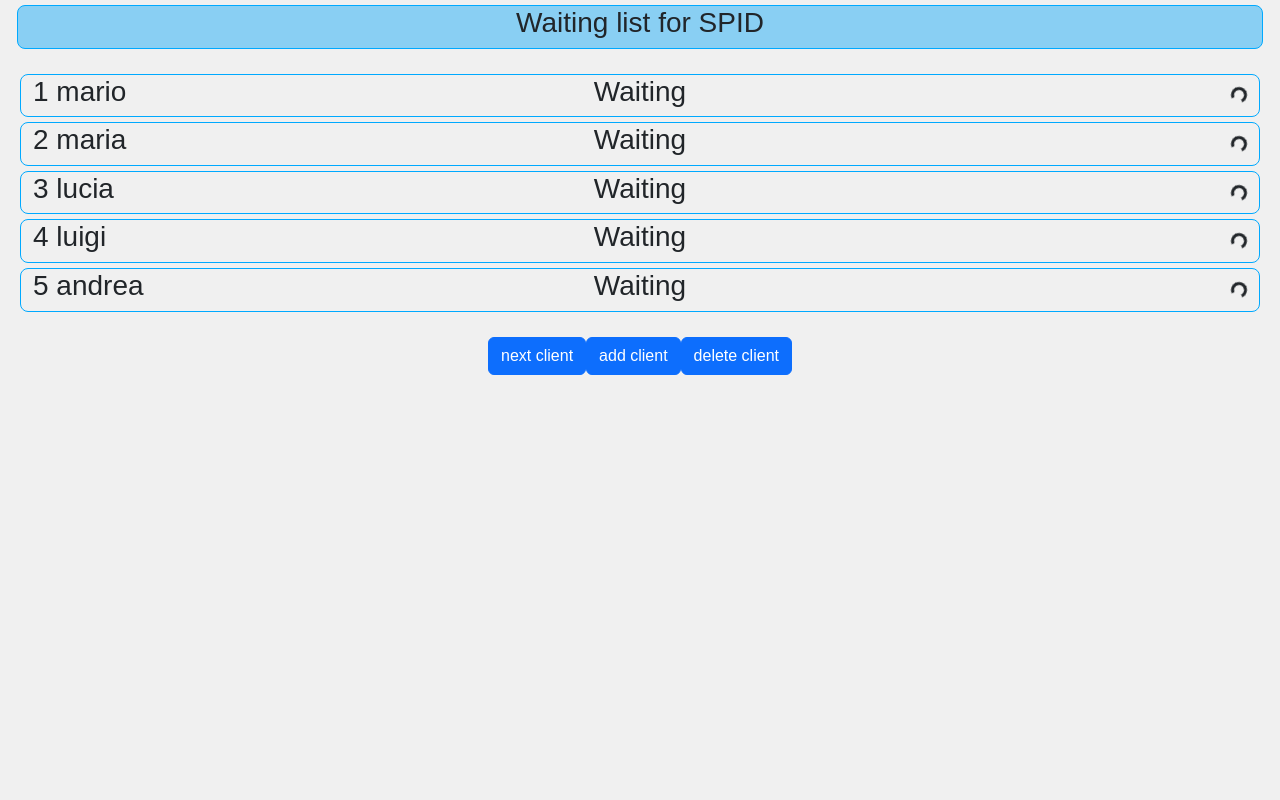
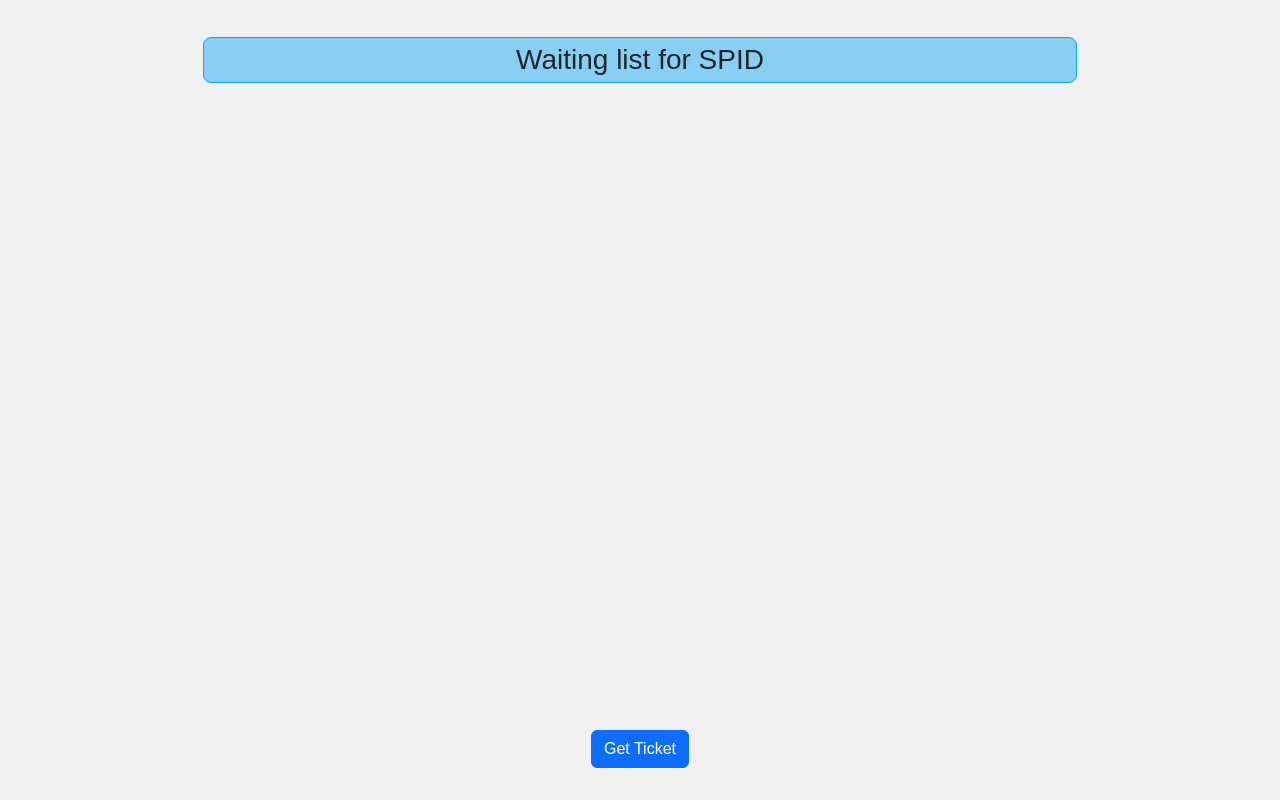
Before and after one commit to demoa00/se2023-11-OfficeQueueManager, a React (Vite) app in the folder client/: page /queue in a window 1280 px wide. Built offline with nearby package versions, Linux system fonts and the light colour scheme.

Commit message:
Client modifications

```diff
--- a/client/src/App.jsx
+++ b/client/src/App.jsx
@@ -4,13 +4,21 @@ import Queue from './Queue';
 import { BrowserRouter, Routes, Route } from 'react-router-dom';
 import GetTicket from './screens/GetTicket';
 import ServeNextClient from "./screens/ServeNextClient.jsx";
+import { useEffect, useState } from 'react';
 
 function App() {
+
+  const [queue, setQueue] = useState({})
+
+  useEffect(()=>{
+    console.log(queue)
+  }, [queue])
+
   return (
     <BrowserRouter>
       <Routes>
-        <Route path="/queue" element={<Queue/>}></Route>
-        <Route path="/getTicket" element={<GetTicket/>}></Route>
+        <Route path="/queue" element={<Queue queue={queue} />}></Route>
+        <Route path="/getTicket" element={<GetTicket queue={queue} setQueue={setQueue} />}></Route>
         <Route path="/serveClient" element={<ServeNextClient/>}></Route>
       </Routes>
     </BrowserRouter>
--- a/client/src/FunctionalAPI/DataAPI.jsx
+++ b/client/src/FunctionalAPI/DataAPI.jsx
@@ -22,12 +22,12 @@ async function GetServiceTime(servicename) {
     }
 }
 
-async function SetNewServiceTime(servicetime, servicename) {
-    const response = await fetch(URL + `/updatetime`, {
+async function SetNewServiceTime(servicetime) {
+    const response = await fetch(URL + `/${servicename}/updatetime`, {
         method: 'PUT',
         credentials: 'include',
         headers: { 'Content-Type': 'application/json' },
-        body: JSON.stringify({ servicename, servicetime })
+        body: JSON.stringify(servicetime)
     })
         .catch(function (error) {
             console.log('Failed to store data on server: ', error);
@@ -44,21 +44,7 @@ async function NewTicket(servicename) {
         .catch(function (error) {
             console.log('Failed to store data on server: ', error);
         });
-}
-
-async function GetNextTicket(servicename) {
-    const response = await fetch(URL + `/tickets/${servicename}`, { credentials: 'include' });
-    const obj = await response.json();
-    if (response.ok) {
-        let ticket = {
-            id: obj.id,
-            servicename: obj.servicename
-        }
-
-        return ticket;
-    } else {
-        throw obj;
-    }
+    return response;
 }
 
 async function UpdateTicket(id) {
@@ -66,23 +52,11 @@ async function UpdateTicket(id) {
         method: 'PUT',
         credentials: 'include',
         headers: { 'Content-Type': 'application/json' },
-        body: JSON.stringify({ id })
+        body: JSON.stringify(id)
     })
         .catch(function (error) {
             console.log('Failed to store data on server: ', error);
         });
-}
-
-async function DeleteTicket(id) {
-    const response = await fetch(URL + `/tickets/delete/${id}`, {
-        method: 'DELETE',
-        credentials: 'include'
-    });
-    const result = await response.json();
-
-    if (!response.ok) {
-        throw result;
-    }
 }
 
 async function GetNumberOfServicePerOfficier(id) {
@@ -95,6 +69,6 @@ async function GetNumberOfServicePerOfficier(id) {
     }
 }
 
-const DataAPI = { GetServicesName, GetServiceTime, SetNewServiceTime, NewTicket, GetNextTicket, UpdateTicket, DeleteTicket, GetNumberOfServicePerOfficier };
+const DataAPI = { GetServicesName, GetServiceTime, SetNewServiceTime, NewTicket, UpdateTicket, GetNumberOfServicePerOfficier };
 
 export default DataAPI;
--- a/client/src/Queue.jsx
+++ b/client/src/Queue.jsx
@@ -1,6 +1,7 @@
 import dayjs from "dayjs";
 import { useEffect, useState } from "react";
 import { Col, Button, ListGroup, ListGroupItem, Container, Row, Spinner } from "react-bootstrap";
+import { useNavigate } from "react-router-dom";
 
 // COLOR PALETTE
 // https://colorhunt.co/palette/00a9ff89cff3a0e9ffcdf5fd
@@ -13,14 +14,17 @@ const rowStyle = {
 
 const h3Style = {
     textAlign: "center",
+    margin: "5px 0"
 };
 
-function Queue() {
+function Queue(props) {
     const [queue, setQueue] = useState([{ id_ticket: 1, client: "mario", insertTime: dayjs(), inProcess: false },
     { id_ticket: 2, client: "maria", insertTime: dayjs(), inProcess: false },
     { id_ticket: 3, client: "lucia", insertTime: dayjs(), inProcess: false },
     { id_ticket: 4, client: "luigi", insertTime: dayjs(), inProcess: false },
     { id_ticket: 5, client: "andrea", insertTime: dayjs(), inProcess: false }]);
+
+    const navigate = useNavigate();
 
     let service = "SPID";
 
@@ -68,32 +72,51 @@ function Queue() {
     };
 
     return <>
-        <Container className="d-flex flex-column justify-content-center" fluid>
+        <Container className="d-flex flex-column">
             <Row className="d-flex justify-content-center" style={{ ...rowStyle, margin: "5px", backgroundColor: "#89CFF3" }}>
                 <h3 style={h3Style}>{"Waiting list for " + service}</h3>
             </Row>
+            <Container fluid className="d-flex flex-column justify-content-between h-100">
                 <Row>
-                <Col style={{ margin: "20px" }}>
+                    <Col style={{ margin: "20px 0" }} className="text-start" xs={12}>
                         {
-                        queue.sort((a, b) => a.insertTime.diff(b.insertTime)).map((q, i) => {
-                            if (q.inProcess) {
-                                return <Row key={i} className="d-flex justify-content-between align-items-center" style={{ ...rowStyle, backgroundColor: "#A0E9FF" }}>
-                                    <Col className="d-flex justify-content-start"><h3 style={h3Style}>{q.id_ticket + " " + q.client}</h3></Col>
-                                    <Col className="d-flex justify-content-center"><h3 style={h3Style}>{"Desk " + q.desk_number}</h3></Col>
-                                </Row>;
-                            }
-                            return <Row key={i} className="d-flex justify-content-between align-items-center" style={rowStyle}>
-                                <Col className="d-flex justify-content-start"><h3 style={h3Style}>{q.id_ticket + " " + q.client}</h3></Col>
+                            Object.entries(props.queue).map(([service, queue]) => {
+                                return(
+                                    <div className="mb-4">
+                                        <h3 className="font-weight-bold">{service}</h3>
+                                        {
+                                            queue.map((number) => {
+                                                return (
+                                                    <Row key={number} className="d-flex justify-content-between align-items-center" style={rowStyle}>
+                                                        <Col className="d-flex justify-content-start"><h3 style={h3Style}>{number}</h3></Col>
                                                         <Col className="d-flex justify-content-center"><h3 style={h3Style}>{"Waiting"}</h3></Col>
                                                         <Col className="d-flex justify-content-end"><Spinner variant="dark" size="sm" animation="border" /></Col>
-                            </Row>;
+                                                    </Row>
+                                                )
                                             })
+                                        }
+                                    </div>
+                                )
+                            })
+                            // props.queue.sort((a, b) => a.insertTime.diff(b.insertTime)).map((q, i) => {
+                            //     if (q.inProcess) {
+                            //         return <Row key={i} className="d-flex justify-content-between align-items-center" style={{ ...rowStyle, backgroundColor: "#A0E9FF" }}>
+                            //             <Col className="d-flex justify-content-start"><h3 style={h3Style}>{q.id_ticket + " " + q.client}</h3></Col>
+                            //             <Col className="d-flex justify-content-center"><h3 style={h3Style}>{"Desk " + q.desk_number}</h3></Col>
+                            //         </Row>;
+                            //     }
+                            //     return <Row key={i} className="d-flex justify-content-between align-items-center" style={rowStyle}>
+                            //         <Col className="d-flex justify-content-start"><h3 style={h3Style}>{q.id_ticket + " " + q.client}</h3></Col>
+                            //         <Col className="d-flex justify-content-center"><h3 style={h3Style}>{"Waiting"}</h3></Col>
+                            //         <Col className="d-flex justify-content-end"><Spinner variant="dark" size="sm" animation="border" /></Col>
+                            //     </Row>;
+                            // })
                         }
                     </Col>
                 </Row>
-        </Container>
-        <Col className="d-flex flex-row justify-content-center">
-            <Button onClick={() => nextTicket(3)}>
+                <Row>
+                    <Col className="d-flex flex-row justify-content-center" xs={12}>
+                        {/* <Button onClick={() => nextTicket(3)}>
                             next client
                         </Button>
                         <Button onClick={() => addTicket({ id_ticket: queue.length + 1, client: "francesca", insertTime: dayjs() })}>
@@ -101,8 +124,13 @@ function Queue() {
                         </Button>
                         <Button onClick={() => deleteTicket(3)}>
                             delete client
-            </Button>
+                        </Button> */}
+                        <Button onClick={() => navigate('/getTicket')}>Get Ticket</Button>
                     </Col>
+                </Row>
+
+            </Container>
+        </Container>
     </>;
 }
 
--- a/client/src/screens/GetTicket.jsx
+++ b/client/src/screens/GetTicket.jsx
@@ -2,13 +2,15 @@ import React, { useEffect, useState } from 'react'
 import { Button, Col, Container, Row } from 'react-bootstrap'
 import DataAPI from '../FunctionalAPI/DataAPI'
 import '../style/getTicket.css'
+import { useNavigate } from 'react-router-dom'
 
-function GetTicket() {
+function GetTicket(props) {
 
   const [services, setServices] = useState(null)
   const [hoveredService, setHoveredService] = useState(null)
   const [selectedService, setSelectedService] = useState(null)
 
+  const navigate = useNavigate()
 
   useEffect(()=>{
     DataAPI.GetServicesName().then((s)=>{
@@ -21,7 +23,19 @@ function GetTicket() {
 
   function getTicket () {
     DataAPI.NewTicket(selectedService.servicename).then((s)=>{
-      console.log(s)
+      // if(s.status === 200){
+        var currentQueue = props.queue
+        var servicename = selectedService.servicename
+        if(currentQueue[servicename] === undefined){
+          currentQueue[servicename] = [`1`]
+        }
+        else {
+          currentQueue[servicename] = [...currentQueue[servicename], `${currentQueue[servicename].length + 1}`]
+        }
+        props.setQueue({...currentQueue})
+        // console.log(currentQueue)
+        navigate('/queue')
+      // }
     }).catch((err)=>{
       console.log(err)
     })
```
Lines whose indentation alone changed are shown as unchanged.
